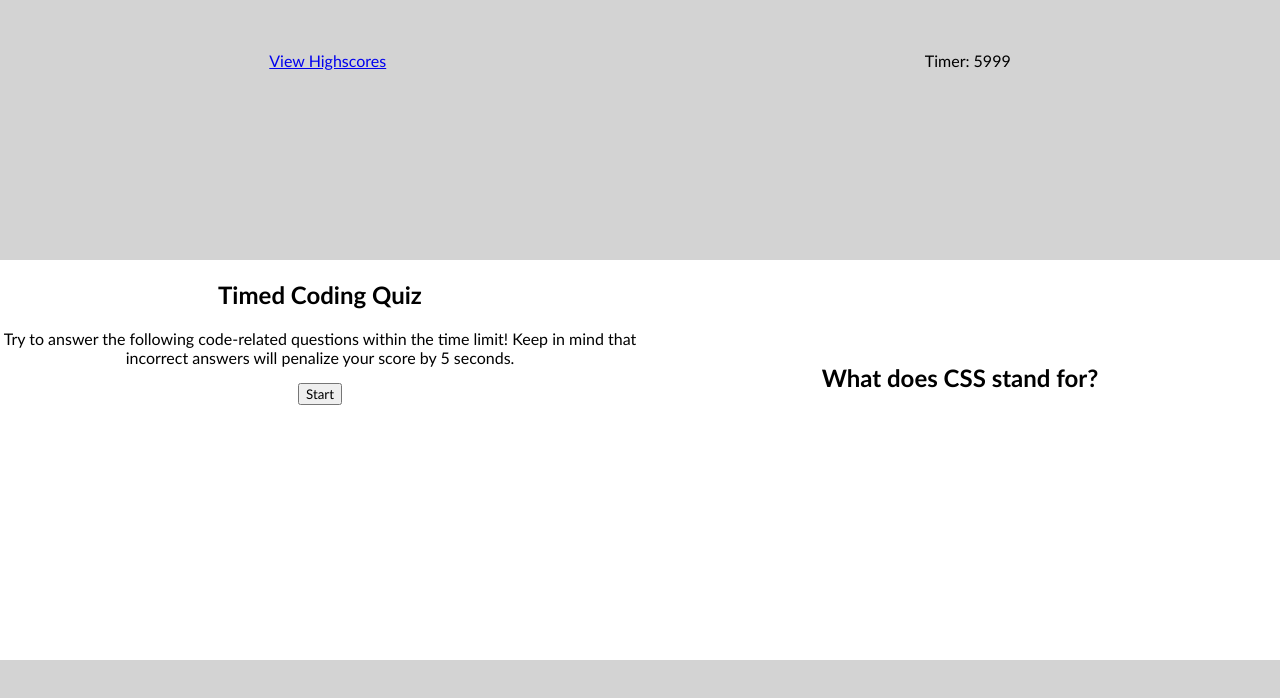
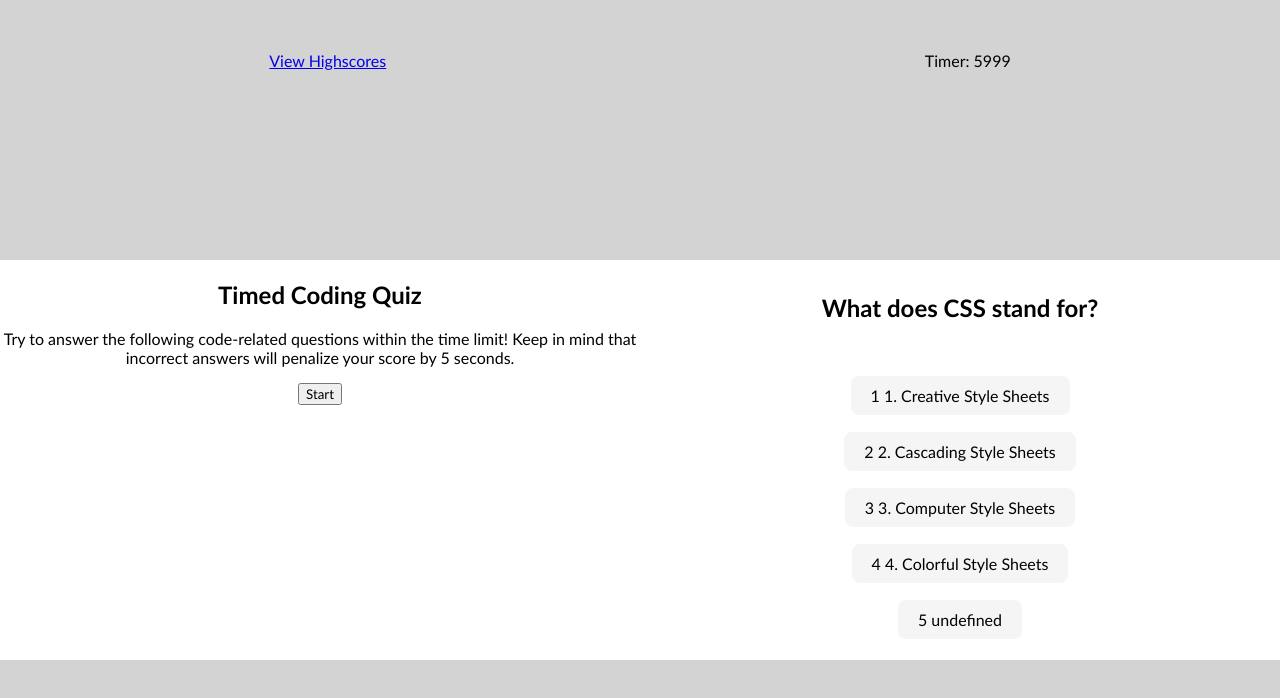
Before and after one commit to laurenraehaas/timed_coding_quiz, a plain HTML site: page index.html in a window 1280 px wide. Both pictures are taken after a click on the button "Start". Drawn offline with Linux system fonts and the light colour scheme.

Commit message:
adding to script and css

```diff
--- a/css/style.css
+++ b/css/style.css
@@ -48,4 +48,20 @@ section {
     flex-direction: column;
     align-items: center;
     justify-content: space-around;
+    color: black;
 }
+
+.choices {
+    display: flex;
+    flex-direction: column;
+    align-items: center;
+    justify-content: space-around;
+    width: 90%;
+    height: 70%;
+}
+
+.answers {
+    padding: 10px 20px;
+    border-radius: 8px;
+    background-color: whitesmoke;
+}
--- a/index.html
+++ b/index.html
@@ -14,7 +14,7 @@
     <p>Timer: <span id="timer">0</span></p>
   </header>
   <section>
-    <div id="starter-page" class="start">
+    <div id="starter-page" class="visible">
       <h1>Timed Coding Quiz</h1>
       <p>Try to answer the following code-related questions within the time limit! Keep in mind that incorrect answers will penalize your score by 5 seconds.</p>
       <button id="start-quiz">Start</button>
--- a/js/questions.js
+++ b/js/questions.js
@@ -7,7 +7,7 @@ let questions = [
             "3. Computer Style Sheets",
             "4. Colorful Style Sheets"
         ],
-        answer: "2. Cascading Style Sheets"
+        answer: 1
     },
     {
         question: "Which HTML tag is used to link an external CSS file?",
@@ -17,7 +17,7 @@ let questions = [
             "3. css",
             "4. script"
         ],
-        answer: "1. link"
+        answer: 0
     },
     {
         question: "Which event is triggered when a user clicks on an HTML element?",
@@ -27,7 +27,7 @@ let questions = [
             "3. onclick",
             "4. onsubmit"
         ],
-        answer: "3. onclick"
+        answer: 2
     },
     {
         question: "Which JavaScript function is used to change the content of an HTML element?",
@@ -37,7 +37,7 @@ let questions = [
             "3. innerHTML()",
             "4. changeContent()"
         ],
-        answer: "3. innerHTML()"
+        answer: 2
     },
     {
         question: "What is the purpose of the 'querySelector' method in JavaScript?",
@@ -47,6 +47,6 @@ let questions = [
             "3. To select an HTML element based on its tag name",
             "4. All of the above"
         ],
-        answer: "4. All of the above"
+        answer: 3
     },
 ];
--- a/js/script.js
+++ b/js/script.js
@@ -4,12 +4,22 @@ const starterPage = document.getElementById("starter-page")
 const questionsEl = document.getElementById("questions");
 const questionTitle = document.getElementById("question-title");
 const choicesEl = document.getElementById("choices")
-const buttonEl = document.getElementById("button");
+const buttonEl = document.getElementById("submit");
+const endscreenEL = document.getElementById("end-screen")
+const scoreEl = document.getElementById("final-score")
 
 let questionIndex = 0;
+let score = 0;
+let time = 0;
+
+const endQuiz = () => {
+    questionsEl.setAttribute("class", "hide");
+    scoreEl.textContent = score;
+    endscreenEL.setAttribute("class", "visible")
+}
 
 const startTimer = () => {
-    let time = 1000 * 6
+    time = 1000 * 6
     let countDown = setInterval(() => {
         if(time > 0) {
             counter.textContent = time;
@@ -26,23 +36,43 @@ const startQuestions = () => {
     questionsEl.setAttribute("class", "visible")
     questionTitle.textContent = questions[questionIndex].question;
     choicesEl.innerHTML = "";
-    //let answers = questions[questionIndex].options;
+    let answers = questions[questionIndex].options;
     for(let i = 0; i < questions.length; i++) {
-        let answers = questions[questionIndex].options;
+        console.log(questions.length)
+        //let answers = questions[questionIndex].options;
         //console.log(answers[i]);
-
         var button = document.createElement("submit");
         //var choiceButton = document.createElement();
-
-        button.textContent = answers;
-        buttonEl.setAttribute("class", "answers");
-        buttonEl.setAttribute("value", answers);
-        buttonEl.textContent = i + " " + answers[i];
-        console.log(answers[i]);
-        choicesEl.appendChild(buttonEl);
+       // button.textContent = answers;
+        button.setAttribute("class", "answers");
+        button.setAttribute("value", questions[questionIndex].answer);
+        button.textContent = i + 1 + " " + answers[i];
+        //console.log(answers[i]);
+        choicesEl.appendChild(button);
     }
 }
 
+choicesHandler = (event) => {
+    let choice = event.target;
+    console.log(choice)
+    let choiceData = choice.getAttribute("value");
+    console.log(choiceData)
+    let answer = questions[questionIndex].answer
+    if(answer === choiceData) {
+        console.log(answer + choiceData);
+        score +=10;
+    } else {
+        console.log("wrong");
+        time -=10;
+    }
+    if(questionIndex === (questions.length - 1)) {
+        time = 0
+        endQuiz()
+    } else {
+        questionIndex++
+        startQuestions()
+    }
+}
 //const startQuestions = () => {
   //  questionsEl.setAttribute("class", "visible")
     //questionTitle.textContent = questions[questionIndex].question;
@@ -73,3 +103,4 @@ const startHandler = () => {
 };
 
 startQuiz.addEventListener("click", startHandler);
+choicesEl.addEventListener("click", choicesHandler)
```
